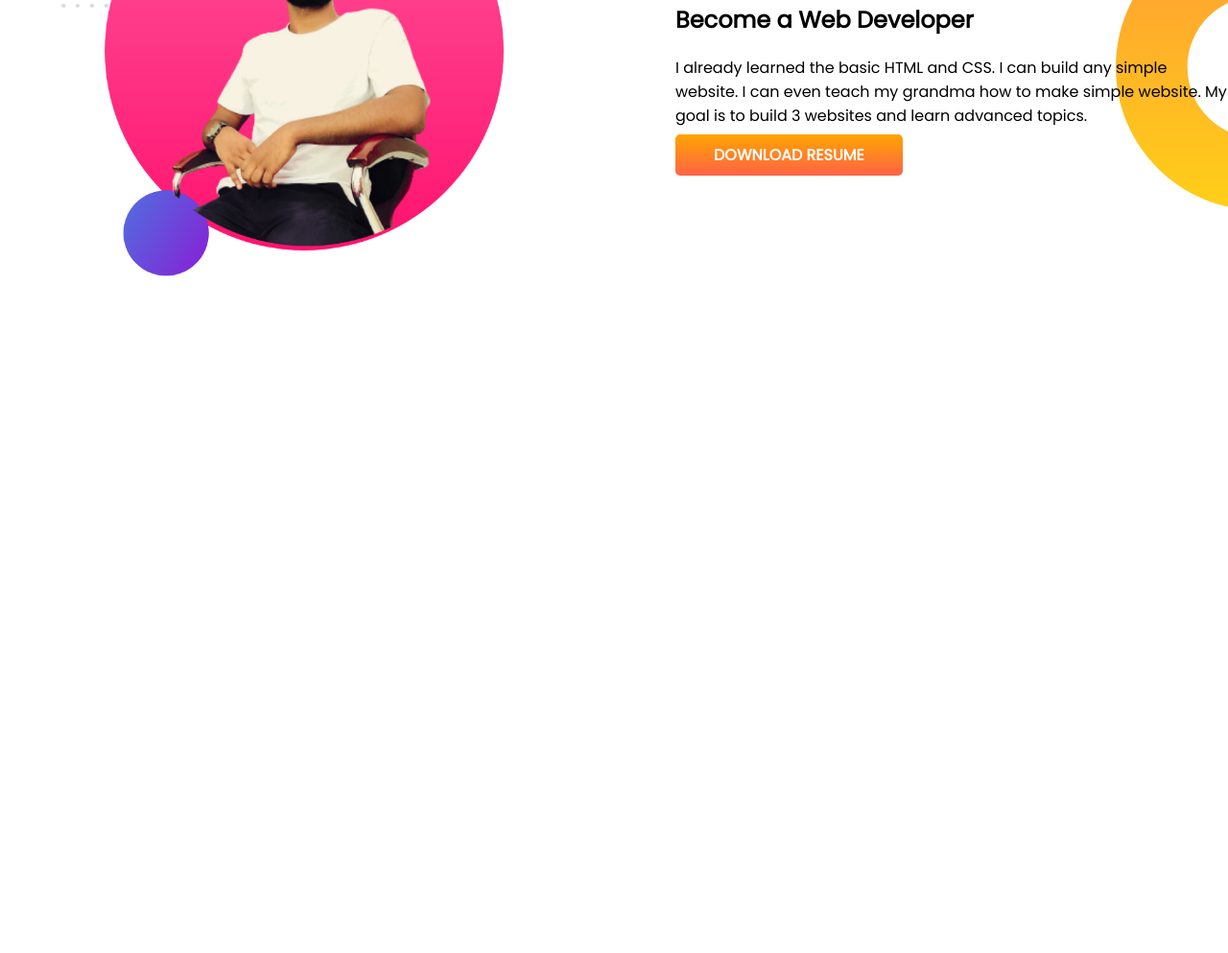
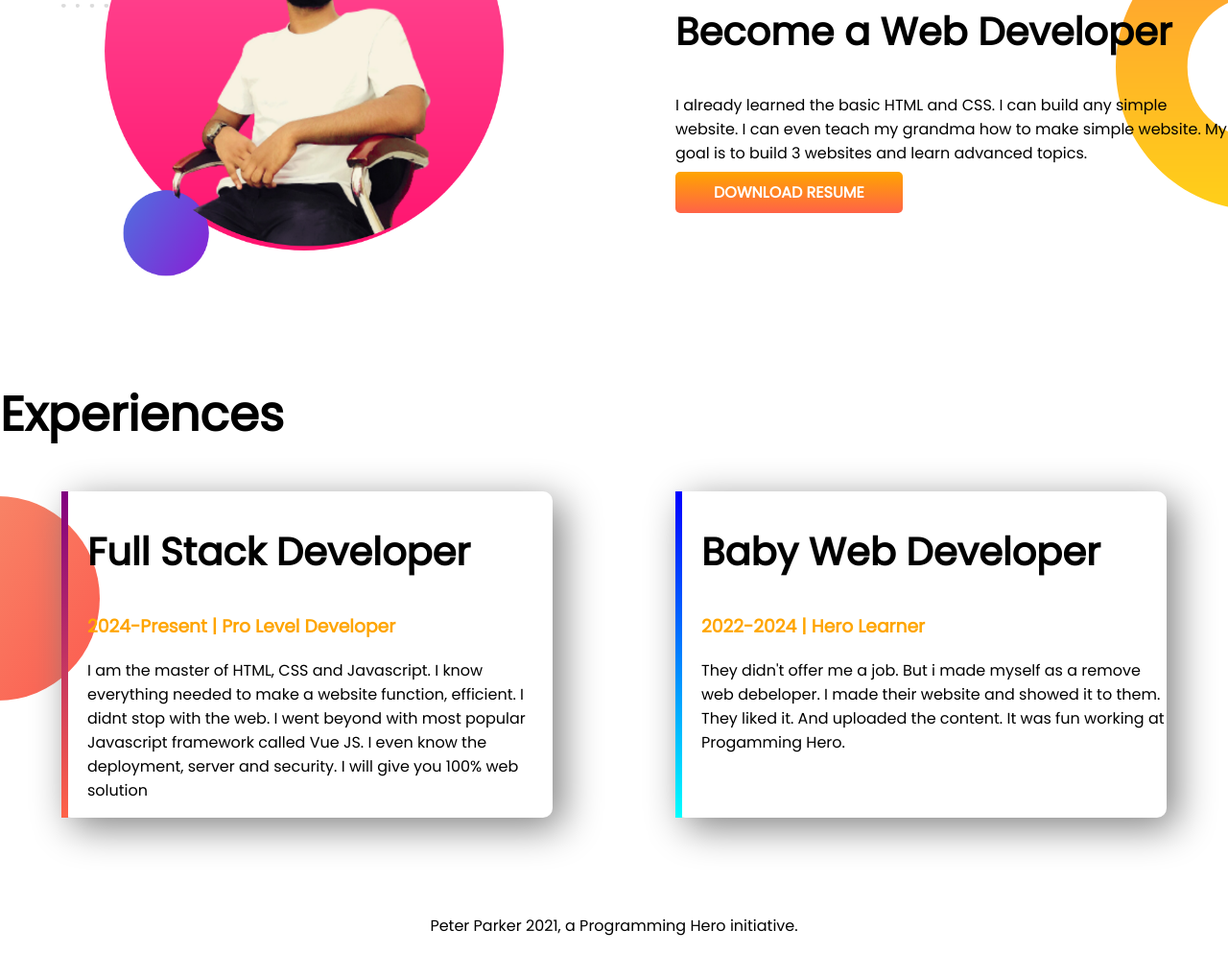
Before and after one commit to sajibsarker1/developer-portfolio, a plain HTML site: page index.html in a window 1280 px wide. Shown: the part 719-1712 px from the top of the page at 96% size. Before the commit the page ends 1114 px from the top, so only its background shows below. Drawn offline with Linux system fonts and the light colour scheme.

Commit message:
footer and experience added

```diff
--- a/index.html
+++ b/index.html
@@ -14,7 +14,7 @@
 </head>
 
 <body>
-    <section class="top-banner">
+    <section class="top-banner flexible-container">
         <div class="half-width">
             <h1>Welcome To</h1>
             <h1><span class="orange-color">Sajib Sarker</span> World!</h1>
@@ -28,7 +28,7 @@
             <img src="images/sajib pic witg bg.png" alt="">
         </div>
     </section>
-    <section class="dream-big">
+    <section class="dream-big flexible-container">
         <div class="half-width">
             <img src="images/sarker pic with bg2.png" alt="">
         </div>
@@ -41,6 +41,29 @@
         </div>
 
     </section>
+    <section class="experience-area">
+        <h1>Experiences</h1>
+        <div class="flexible-container">
+            <div id="full-stack-experience" class="experience-item">
+                <h2>Full Stack Developer</h2>
+                <h3 class="orange-color">2024-Present | Pro Level Developer</h3>
+                <p>I am the master of HTML, CSS and Javascript. I know everything needed to make a website function,
+                    efficient. I didnt stop with the web. I went beyond with most popular Javascript framework called
+                    Vue
+                    JS. I even know the deployment, server and security. I will give you 100% web solution</p>
+            </div>
+            <div id="web-dev-experience" class="experience-item">
+                <h2>Baby Web Developer</h2>
+                <h3 class="orange-color">2022-2024 | Hero Learner</h3>
+                <p>They didn't offer me a job. But i made myself as a remove web debeloper. I made their website and
+                    showed
+                    it to them. They liked it. And uploaded the content. It was fun working at Progamming Hero.</p>
+            </div>
+        </div>
+    </section>
+    <footer>
+        <p>Peter Parker 2021, a Programming Hero initiative.</p>
+    </footer>
 </body>
 
 </html>
--- a/style.css
+++ b/style.css
@@ -5,10 +5,13 @@ body{
 h1{
     font-size: 50px;
 }
+h2{
+    font-size: 40px;
+}
 .orange-color{
     color: orange;
 }
-section{
+.flexible-container{
     display: flex;
     margin-bottom: 100px;
 }
@@ -36,3 +39,29 @@ section{
     background-repeat: no-repeat;
     background-position: right;
 }
+.experience-area{
+    background-image: url(images/exp-bg.png);
+    background-repeat: no-repeat;
+    background-position: left;
+}
+.experience-item{
+    width: 40%;
+    margin-left: 5%;
+    margin-right: 5%;
+    padding-left: 20px;
+    border-radius: 10px;
+    box-shadow: 10px 10px 40px gray;
+}
+#web-dev-experience{
+    border-left: 7px solid;
+    border-image: linear-gradient(blue, cyan);
+    border-image-slice: 1;
+}
+#full-stack-experience{
+    border-left: 7px solid;
+    border-image: linear-gradient(purple, tomato);
+    border-image-slice: 1;
+}
+footer p{
+    text-align: center;
+}
```
Also changed, not shown: showOff/2020-09-06-12-20-32.jpg (deleted), showOff/2020-11-01-22-01-28.jpg (deleted), showOff/20200928_154852.jpg (deleted), showOff/2021-01-25-22-35-38.jpg (deleted), showOff/2021-05-09-19-18-04.jpg (deleted), showOff/IMG_20200107_075711.jpg (deleted).
